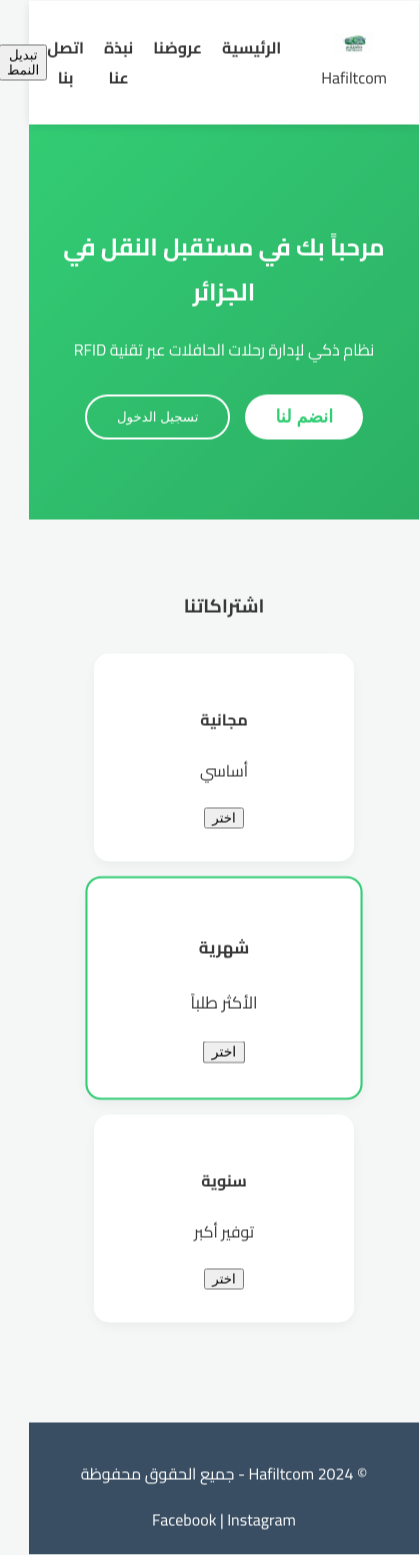
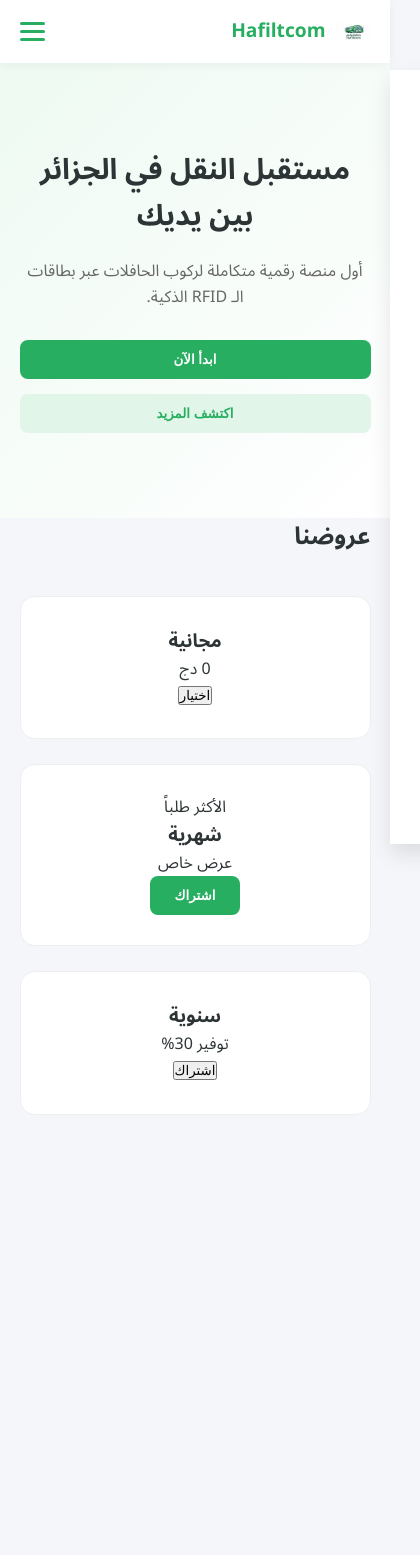
Before and after one commit to aminebouhalis/hafiltcom, a plain HTML site: page index.html in a window 390 px wide. Shown: the whole page, 420 px wide, since content can reach past the window. After the commit the page ends 1115 px from the top, so only its background shows below. Drawn offline with Linux system fonts and the light colour scheme.

Commit message:
make the web site responsive

```diff
--- a/index.html
+++ b/index.html
@@ -3,82 +3,121 @@
 <head>
     <meta charset="UTF-8">
     <meta name="viewport" content="width=device-width, initial-scale=1.0">
-    <title>Hafiltcom </title>
+    <title>Hafiltcomل</title>
     <link rel="stylesheet" href="style.css">
-    <!-- استيراد الخطوط لتناسب المستخدم الجزائري -->
-    <link href="https://fonts.googleapis.com/css2?family=Cairo:wght@400;700&display=swap" rel="stylesheet">
+    <link href="https://fonts.googleapis.com/css2?family=Noto+Sans+Arabic:wght@400;700&display=swap" rel="stylesheet">
 </head>
-<body>
+<body class="light-theme">
 
-    <!-- صفحة الترحيب (Splash Page) -->
-    <div id="splash-screen" class="splash-container">
+    <!-- شاشة الترحيب -->
+    <div id="splash-screen">
         <div class="splash-content">
-            <img src="hafiltcom.png" alt="Hafiltcom Logo" class="blinking-logo" onerror="this.src='https://via.placeholder.com/200?text=Hafiltcom'">
-            <h1 class="fade-in">Hafiltcom</h1>
-            <p class="fade-in-delayed">خلي رحلاتك ممتعة</p>
+            <img src="hafiltcom.png" alt="Hafiltcom" id="splash-logo">
+            <h1 class="splash-title">Hafiltcom</h1>
         </div>
     </div>
 
-    <!-- الصفحة الرئيسية (Main Content) -->
-    <div id="main-content" class="hidden">
+    <!-- المحتوى الرئيسي -->
+    <div id="app-content" class="hidden">
         <header>
-            <nav class="navbar">
+            <nav class="container nav-wrapper">
                 <div class="logo-area">
-                    <img src="hafiltcom.png" alt="Logo" class="nav-logo" width="40">
-                    <span>Hafiltcom</span>
+                    <img src="hafiltcom.png" alt="Logo" class="nav-logo">
+                    <span class="brand">Hafiltcom</span>
                 </div>
-                <ul class="nav-links">
+
+                <!-- زر القائمة للهواتف -->
+                <button class="menu-toggle" id="menu-toggle" aria-label="فتح القائمة">
+                    <span></span>
+                    <span></span>
+                    <span></span>
+                </button>
+
+                <ul class="nav-links" id="nav-links">
                     <li><a href="#home">الرئيسية</a></li>
                     <li><a href="#offers">عروضنا</a></li>
                     <li><a href="#about">نبذة عنا</a></li>
-                    <li><a href="#contact">اتصل بنا</a></li>
+                    <li><button onclick="showDashboard('client')" class="btn-nav-action">لوحة التحكم</button></li>
                 </ul>
-                <button id="theme-toggle" class="btn-secondary">تبديل النمط</button>
             </nav>
         </header>
 
         <main>
-            <!-- قسم الترحيب الرئيسي -->
+            <!-- Hero Section -->
             <section id="home" class="hero">
-                <h2>مرحباً بك في مستقبل النقل في الجزائر</h2>
-                <p>نظام ذكي لإدارة رحلات الحافلات عبر تقنية RFID</p>
-                <div class="cta-buttons">
-                    <button class="btn-primary" onclick="showAuth('signup')">انضم لنا</button>
-                    <button class="btn-outline" onclick="showAuth('login')">تسجيل الدخول</button>
+                <div class="container hero-content">
+                    <h1>مستقبل النقل في الجزائر بين يديك</h1>
+                    <p>أول منصة رقمية متكاملة لركوب الحافلات عبر بطاقات الـ RFID الذكية.</p>
+                    <div class="hero-actions">
+                        <button class="btn-primary" onclick="openModal('auth-modal')">ابدأ الآن</button>
+                        <button class="btn-secondary">اكتشف المزيد</button>
+                    </div>
                 </div>
             </section>
 
-            <!-- قسم العروض -->
-            <section id="offers" class="pricing">
-                <h3>اشتراكاتنا</h3>
-                <div class="price-cards">
-                    <div class="card">
-                        <h4>مجانية</h4>
-                        <p>أساسي</p>
-                        <button class="btn-card">اختر</button>
+            <!-- عروضنا -->
+            <section id="offers" class="section container">
+                <h2 class="section-title">عروضنا</h2>
+                <div class="responsive-grid">
+                    <div class="price-card">
+                        <h3>مجانية</h3>
+                        <p class="price">0 دج</p>
+                        <button class="btn-outline">اختيار</button>
                     </div>
-                    <div class="card popular">
-                        <h4>شهرية</h4>
-                        <p>الأكثر طلباً</p>
-                        <button class="btn-card">اختر</button>
+                    <div class="price-card featured">
+                        <div class="popular-badge">الأكثر طلباً</div>
+                        <h3>شهرية</h3>
+                        <p class="price">عرض خاص</p>
+                        <button class="btn-primary">اشتراك</button>
                     </div>
-                    <div class="card">
-                        <h4>سنوية</h4>
-                        <p>توفير أكبر</p>
-                        <button class="btn-card">اختر</button>
+                    <div class="price-card">
+                        <h3>سنوية</h3>
+                        <p class="price">توفير 30%</p>
+                        <button class="btn-outline">اشتراك</button>
                     </div>
                 </div>
             </section>
         </main>
+    </div>
 
-        <footer>
-            <div class="footer-info">
-                <p>&copy; 2024 Hafiltcom - جميع الحقوق محفوظة</p>
-                <div class="social-links">
-                    <span>Facebook</span> | <span>Instagram</span>
+    <!-- لوحة تحكم المسافر (المتجاوبة) -->
+    <div id="client-dashboard" class="hidden dash-container">
+        <nav class="mobile-dash-nav">
+             <button onclick="toggleSidebar()">☰</button>
+             <span>Hafiltcom Dashboard</span>
+        </nav>
+
+        <aside class="sidebar" id="sidebar">
+            <div class="user-info">
+                <div class="avatar">👤</div>
+                <h3>محمد الجزائري</h3>
+            </div>
+            <div class="side-menu">
+                <button onclick="showSection('profile')" class="active">الملف الشخصي</button>
+                <button onclick="showSection('wallet')">المحفظة</button>
+                <button onclick="showSection('card')">طلب بطاقة</button>
+                <button onclick="location.reload()" class="logout-link">تسجيل الخروج</button>
+            </div>
+        </aside>
+
+        <main class="dash-content">
+            <section id="sec-profile" class="dash-section">
+                <h2>بياناتي</h2>
+                <div class="responsive-form">
+                    <input type="text" placeholder="الاسم الكامل">
+                    <input type="email" placeholder="البريد الإلكتروني">
+                    <button class="btn-primary">تحديث</button>
                 </div>
-            </div>
-        </footer>
+            </section>
+
+            <section id="sec-wallet" class="dash-section hidden">
+                <h2>محفظتي</h2>
+                <div class="balance-card">
+                    <small>الرصيد الحالي</small>
+                    <strong>1,250 دج</strong>
+                </div>
+            </section>
+        </main>
     </div>
 
     <script src="script.js"></script>
--- a/script.js
+++ b/script.js
@@ -1,40 +1,55 @@
 document.addEventListener('DOMContentLoaded', () => {
-    const splashScreen = document.getElementById('splash-screen');
-    const mainContent = document.getElementById('main-content');
-    const themeToggle = document.getElementById('theme-toggle');
+    // 1. التعامل مع الـ Splash Screen
+    const splash = document.getElementById('splash-screen');
+    const app = document.getElementById('app-content');
 
-    // 1. إدارة شاشة الترحيب (Splash Screen)
-    // تختفي بعد 3 ثوانٍ وتظهر الصفحة الرئيسية
     setTimeout(() => {
-        splashScreen.classList.add('hidden');
-        mainContent.classList.remove('hidden');
-        mainContent.classList.add('fade-in');
-    }, 3500);
+        splash.style.opacity = '0';
+        setTimeout(() => {
+            splash.classList.add('hidden');
+            app.classList.remove('hidden');
+        }, 500);
+    }, 2500);
 
-    // 2. إدارة الوضع الداكن (Dark Mode)
-    themeToggle.addEventListener('click', () => {
-        const currentTheme = document.body.getAttribute('data-theme');
-        if (currentTheme === 'dark') {
-            document.body.removeAttribute('data-theme');
-            localStorage.setItem('theme', 'light');
-        } else {
-            document.body.setAttribute('data-theme', 'dark');
-            localStorage.setItem('theme', 'dark');
-        }
-    });
+    // 2. تفعيل قائمة الجوال (Hamburger Menu)
+    const menuToggle = document.getElementById('menu-toggle');
+    const navLinks = document.getElementById('nav-links');
 
-    // تحميل السمة المحفوظة مسبقاً
-    const savedTheme = localStorage.getItem('theme');
-    if (savedTheme === 'dark') {
-        document.body.setAttribute('data-theme', 'dark');
+    if (menuToggle) {
+        menuToggle.addEventListener('click', () => {
+            navLinks.classList.toggle('active');
+            // تحويل أيقونة القائمة لشكل X (اختياري)
+            menuToggle.classList.toggle('open');
+        });
     }
 
-    // 3. وظائف تجريبية للأزرار
-    window.showAuth = (type) => {
-        if(type === 'signup') {
-            alert('سيتم توجيهك لصفحة "انضم لنا" (قيد التطوير)');
-        } else {
-            alert('سيتم توجيهك لصفحة تسجيل الدخول (قيد التطوير)');
-        }
-    };
+    // إغلاق القائمة عند الضغط على رابط
+    document.querySelectorAll('.nav-links a').forEach(link => {
+        link.addEventListener('click', () => {
+            navLinks.classList.remove('active');
+        });
+    });
 });
+
+// 3. وظائف لوحة التحكم
+function showDashboard(type) {
+    document.getElementById('app-content').classList.add('hidden');
+    if(type === 'client') {
+        document.getElementById('client-dashboard').classList.remove('hidden');
+    }
+}
+
+function toggleSidebar() {
+    const sidebar = document.getElementById('sidebar');
+    sidebar.classList.toggle('active');
+}
+
+function showSection(id) {
+    document.querySelectorAll('.dash-section').forEach(s => s.classList.add('hidden'));
+    document.getElementById('sec-' + id).classList.remove('hidden');
+
+    // إخفاء السايدبار في الجوال بعد اختيار قسم
+    if (window.innerWidth <= 768) {
+        toggleSidebar();
+    }
+}
--- a/style.css
+++ b/style.css
@@ -1,166 +1,233 @@
-/* التنسيقات العامة */
+/* الأساسيات والمتغيرات */
 :root {
-    --primary-color: #2ecc71;
-    --secondary-color: #34495e;
-    --bg-light: #f4f7f6;
-    --text-light: #333;
-    --card-bg: #fff;
-    --transition-speed: 0.3s;
+    --primary: #27ae60;
+    --dark: #2d3436;
+    --light: #f5f6fa;
+    --white: #ffffff;
+    --transition: 0.3s ease;
 }
 
-[data-theme="dark"] {
-    --bg-light: #1a1a1a;
-    --text-light: #f4f7f6;
-    --card-bg: #2d2d2d;
-    --secondary-color: #ecf0f1;
+* { margin: 0; padding: 0; box-sizing: border-box; }
+
+body {
+    font-family: 'Noto Sans Arabic', sans-serif;
+    line-height: 1.6;
+    background-color: var(--light);
+    color: var(--dark);
+    overflow-x: hidden; /* منع التمرير الأفقي */
 }
 
-body {
-    margin: 0;
-    padding: 0;
-    font-family: 'Cairo', sans-serif;
-    background-color: var(--bg-light);
-    color: var(--text-light);
-    overflow-x: hidden;
-    transition: background-color var(--transition-speed);
+.container {
+    width: 90%;
+    max-width: 1200px;
+    margin: 0 auto;
 }
 
-.hidden {
-    display: none !important;
-}
+.hidden { display: none !important; }
 
-/* Splash Screen */
-.splash-container {
-    height: 100vh;
+/* شاشة الترحيب */
+#splash-screen {
+    position: fixed;
+    inset: 0;
+    background: var(--white);
     display: flex;
     justify-content: center;
     align-items: center;
-    background-color: #fff;
+    z-index: 9999;
 }
 
-.blinking-logo {
-    width: 150px;
+#splash-logo {
+    width: clamp(80px, 20vw, 150px); /* حجم متجاوب */
     animation: blink 1.5s infinite;
 }
 
 @keyframes blink {
-    0%, 100% { opacity: 1; }
-    50% { opacity: 0.3; }
+    0%, 100% { opacity: 1; transform: scale(1); }
+    50% { opacity: 0.3; transform: scale(0.9); }
 }
 
-.fade-in {
-    animation: fadeIn 2s forwards;
-    text-align: center;
-}
-
-.fade-in-delayed {
-    animation: fadeIn 2s forwards;
-    animation-delay: 1s;
-    opacity: 0;
-    text-align: center;
-    color: var(--primary-color);
-}
-
-@keyframes fadeIn {
-    from { opacity: 0; transform: translateY(20px); }
-    to { opacity: 1; transform: translateY(0); }
-}
-
-/* Header & Navbar */
+/* الهيدر والقائمة المتجاوبة */
 header {
-    background-color: var(--card-bg);
-    box-shadow: 0 2px 10px rgba(0,0,0,0.1);
-    padding: 1rem 2rem;
+    background: var(--white);
+    padding: 1rem 0;
     position: sticky;
     top: 0;
     z-index: 1000;
+    box-shadow: 0 2px 10px rgba(0,0,0,0.05);
 }
 
-.navbar {
+.nav-wrapper {
     display: flex;
     justify-content: space-between;
     align-items: center;
 }
 
+.logo-area { display: flex; align-items: center; gap: 10px; }
+.nav-logo { width: 35px; }
+.brand { font-weight: bold; font-size: 1.2rem; color: var(--primary); }
+
 .nav-links {
+    display: flex;
+    align-items: center;
     list-style: none;
-    display: flex;
     gap: 20px;
 }
 
 .nav-links a {
     text-decoration: none;
-    color: var(--text-light);
-    font-weight: bold;
+    color: var(--dark);
+    font-weight: 500;
+    transition: var(--transition);
 }
 
-/* Hero Section */
-.hero {
-    text-align: center;
-    padding: 80px 20px;
-    background: linear-gradient(135deg, var(--primary-color), #27ae60);
-    color: white;
+.menu-toggle {
+    display: none; /* يظهر فقط في الجوال */
+    flex-direction: column;
+    gap: 5px;
+    background: none;
+    border: none;
+    cursor: pointer;
 }
 
-.cta-buttons {
-    margin-top: 30px;
+.menu-toggle span {
+    width: 25px;
+    height: 3px;
+    background: var(--primary);
+    border-radius: 2px;
+}
+
+/* Hero Section المتجاوب */
+.hero {
+    padding: clamp(60px, 10vh, 120px) 0;
+    text-align: center;
+    background: linear-gradient(135deg, #eefaf2 0%, #ffffff 100%);
+}
+
+.hero h1 {
+    font-size: clamp(1.8rem, 5vw, 3rem);
+    margin-bottom: 20px;
+}
+
+.hero p {
+    font-size: clamp(1rem, 2vw, 1.2rem);
+    max-width: 700px;
+    margin: 0 auto 30px;
+    color: #666;
+}
+
+.hero-actions {
     display: flex;
     justify-content: center;
     gap: 15px;
+    flex-wrap: wrap; /* ينزل السطر في الشاشات الصغيرة */
 }
 
-/* Buttons */
-.btn-primary {
-    background-color: white;
-    color: var(--primary-color);
-    border: none;
-    padding: 12px 30px;
-    border-radius: 25px;
-    cursor: pointer;
-    font-weight: bold;
-    font-size: 1.1rem;
+/* Grid العروض المتجاوب */
+.responsive-grid {
+    display: grid;
+    grid-template-columns: repeat(auto-fit, minmax(280px, 1fr));
+    gap: 25px;
+    margin-top: 40px;
 }
 
-.btn-outline {
-    background: transparent;
-    border: 2px solid white;
+.price-card {
+    background: var(--white);
+    padding: 30px;
+    border-radius: 15px;
+    text-align: center;
+    border: 1px solid #eee;
+    transition: var(--transition);
+}
+
+.price-card:hover { transform: translateY(-5px); }
+
+/* لوحة التحكم (Dashboard) المتجاوبة */
+.dash-container {
+    display: flex;
+    min-height: 100vh;
+}
+
+.sidebar {
+    width: 260px;
+    background: var(--white);
+    border-left: 1px solid #eee;
+    transition: var(--transition);
+}
+
+.dash-content {
+    flex: 1;
+    padding: 30px;
+}
+
+.mobile-dash-nav {
+    display: none;
+    background: var(--primary);
     color: white;
-    padding: 12px 30px;
-    border-radius: 25px;
+    padding: 15px;
+}
+
+/* Media Queries (هنا يحدث السحر) */
+
+/* للشاشات التي أصغر من 768px (هواتف) */
+@media (max-width: 768px) {
+    .menu-toggle { display: flex; }
+
+    .nav-links {
+        position: fixed;
+        top: 70px;
+        right: -100%; /* مخفية في البداية */
+        width: 100%;
+        height: calc(100vh - 70px);
+        background: var(--white);
+        flex-direction: column;
+        padding: 40px 20px;
+        transition: 0.4s ease-in-out;
+        box-shadow: 0 10px 20px rgba(0,0,0,0.1);
+    }
+
+    .nav-links.active { right: 0; }
+
+    .hero-actions .btn-primary,
+    .hero-actions .btn-secondary {
+        width: 100%; /* الأزرار تأخذ العرض الكامل في الجوال */
+    }
+
+    /* تعديل لوحة التحكم للجوال */
+    .dash-container { flex-direction: column; }
+
+    .sidebar {
+        position: fixed;
+        right: -100%;
+        top: 0;
+        height: 100%;
+        z-index: 2000;
+        box-shadow: -5px 0 15px rgba(0,0,0,0.1);
+    }
+
+    .sidebar.active { right: 0; }
+
+    .mobile-dash-nav { display: flex; justify-content: space-between; align-items: center; }
+
+    .dash-content { padding: 20px; }
+}
+
+/* الأزرار العامة */
+.btn-primary {
+    background: var(--primary);
+    color: white;
+    padding: 12px 25px;
+    border: none;
+    border-radius: 8px;
+    font-weight: bold;
     cursor: pointer;
 }
 
-/* Pricing Section */
-.pricing {
-    padding: 50px 20px;
-    text-align: center;
+.btn-secondary {
+    background: #e1f5e9;
+    color: var(--primary);
+    padding: 12px 25px;
+    border: none;
+    border-radius: 8px;
+    font-weight: bold;
+    cursor: pointer;
 }
-
-.price-cards {
-    display: flex;
-    justify-content: center;
-    gap: 20px;
-    flex-wrap: wrap;
-    margin-top: 30px;
-}
-
-.card {
-    background: var(--card-bg);
-    padding: 30px;
-    border-radius: 15px;
-    width: 200px;
-    box-shadow: 0 5px 15px rgba(0,0,0,0.05);
-}
-
-.card.popular {
-    border: 2px solid var(--primary-color);
-    transform: scale(1.05);
-}
-
-footer {
-    background: var(--secondary-color);
-    color: white;
-    text-align: center;
-    padding: 20px;
-    margin-top: 50px;
-}
```
